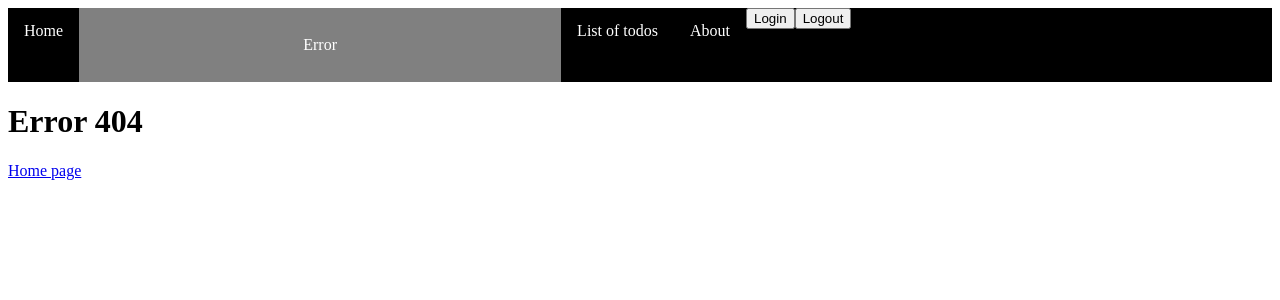
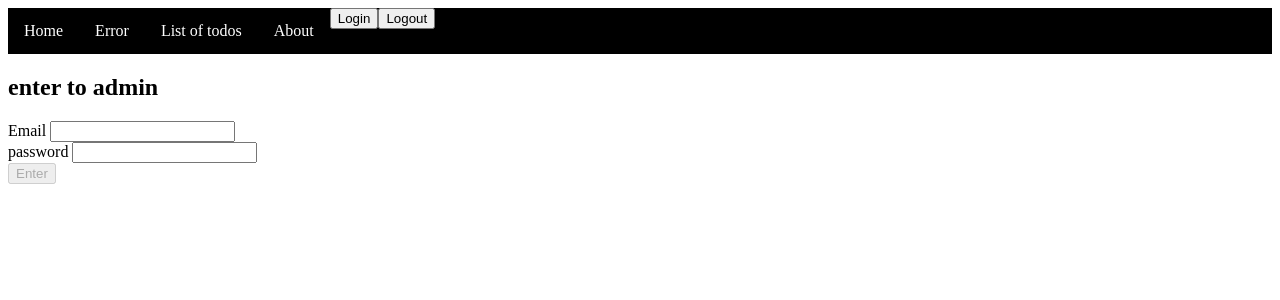
Before and after one commit to YaroslavGitHub/Simple-Todo, an Angular app: page /admin in a window 1280 px wide. Before the commit this address led to /error. Shown: the top 300 px of the page. Built offline with nearby package versions, Linux system fonts and the light colour scheme.

Commit message:
add admin form with validation(working on it)

```diff
--- a/package.json
+++ b/package.json
@@ -20,6 +20,7 @@
     "@angular/platform-browser-dynamic": "~8.2.14",
     "@angular/router": "~8.2.14",
     "@ng-bootstrap/ng-bootstrap": "^6.0.0",
+    "@ngrx/store": "^9.0.0",
     "rxjs": "~6.4.0",
     "tslib": "^1.10.0",
     "zone.js": "~0.9.1"
--- a/src/app/app-routing.module.ts
+++ b/src/app/app-routing.module.ts
@@ -5,6 +5,7 @@ import {TodoComponent} from './todo/todo.component';
 import {PostsComponent} from './posts/posts.component'
 import { ErrorPageComponent } from './error-page/error-page.component';
 import { AuthGuard } from './auth.guard';
+import { LoginPageComponent } from './login-page/login-page.component';
 
 
 const routes: Routes = [
@@ -13,6 +14,7 @@ const routes: Routes = [
   {path: 'posts', component: PostsComponent, canActivate: [AuthGuard]},
   {path: 'home', component: HomeComponent},
   {path: 'error', component: ErrorPageComponent},
+  {path: 'admin', component: LoginPageComponent},
   {path:"**", redirectTo:'/error'}
 ];
 
--- a/src/app/app.component.ts
+++ b/src/app/app.component.ts
@@ -1,5 +1,6 @@
 import { Component} from '@angular/core';
 import { AuthService } from './auth.service';
+import { ReactiveFormsModule} from '@angular/forms'
 
 
 export interface Post {
--- /dev/null
+++ b/src/app/login-page/login-page.component.html
@@ -0,0 +1,25 @@
+<form class="card" [formGroup]="form" (ngSubmit)="submit()">
+<h2> enter to admin </h2>
+
+<div class="form-control"
+[ngClass]="{invalid: form.get('email').touched && form.get('email').invalid}">
+  <label for="email"> Email </label>
+  <input id="email" type="email" formControlName="email">
+  <div
+  *ngIf="form.get('email').touched && form.get('email').invalid" class="validation">
+    <small *ngIf="form.get('email').errors.required"> Enter email</small>
+    <small *ngIf="form.get('email').errors.email"> Enter correct email</small>
+  </div>
+</div>
+
+<div class="form-control"
+[ngClass]="{invalid: form.get('password').touched && form.get('password').invalid}">
+  <label for="password"> password </label>
+  <input id="password" type="password" formControlName="password">
+  <div class="validation"
+  *ngIf="form.get('password').touched && form.get('password').invalid">
+    <small>password</small>
+  </div>
+</div>
+<button type="submit" class="btn btn-primary" [disabled]="form.invalid" >Enter</button>
+</form>
--- /dev/null
+++ b/src/app/login-page/login-page.component.ts
@@ -0,0 +1,28 @@
+import { Component, OnInit } from '@angular/core';
+import { FormGroup, FormControl, Validators, ReactiveFormsModule, FormsModule} from '@angular/forms';
+
+@Component({
+  selector: 'app-login-page',
+  templateUrl: './login-page.component.html',
+  styleUrls: ['./login-page.component.css']
+})
+export class LoginPageComponent implements OnInit {
+
+  form: FormGroup
+
+  constructor() { }
+
+  ngOnInit() {
+    this.form = new FormGroup({
+      email: new FormControl(null, [Validators.required, Validators.email]),
+      password: new FormControl(null, [Validators.required, Validators.minLength(6)])
+    })
+  }
+  submit() {
+    console.log(this.form)
+    if (this.form.invalid) {
+      return
+    }
+  }
+
+}
```
Also changed, not shown: src/app/app.module.ts (+7 -3 lines), src/app/login-page/login-page.component.css (added), 1 other file (tests, documents, lock files or other folders).
